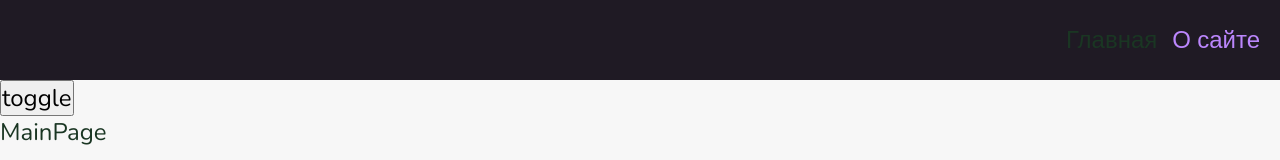
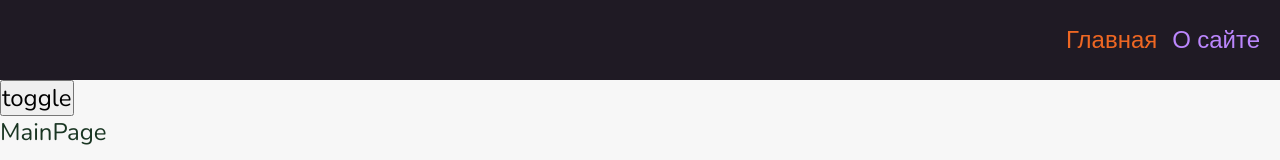
Before and after one commit to BogdanAmyaga/fiestar, a React app: page / in a window 1280 px wide. Shown: the top 160 px of the page. Built offline with nearby package versions, Linux system fonts and the light colour scheme.

Commit message:
fix: correct color

```diff
--- a/src/shared/ui/AppLink/AppLink.module.scss
+++ b/src/shared/ui/AppLink/AppLink.module.scss
@@ -3,7 +3,7 @@
 }
 
 .primary {
-    color: var(--primary-color);
+    color: var(--secondary-color);
 }
 .inverted {
     color: var(--inverted-primary-color);
```
